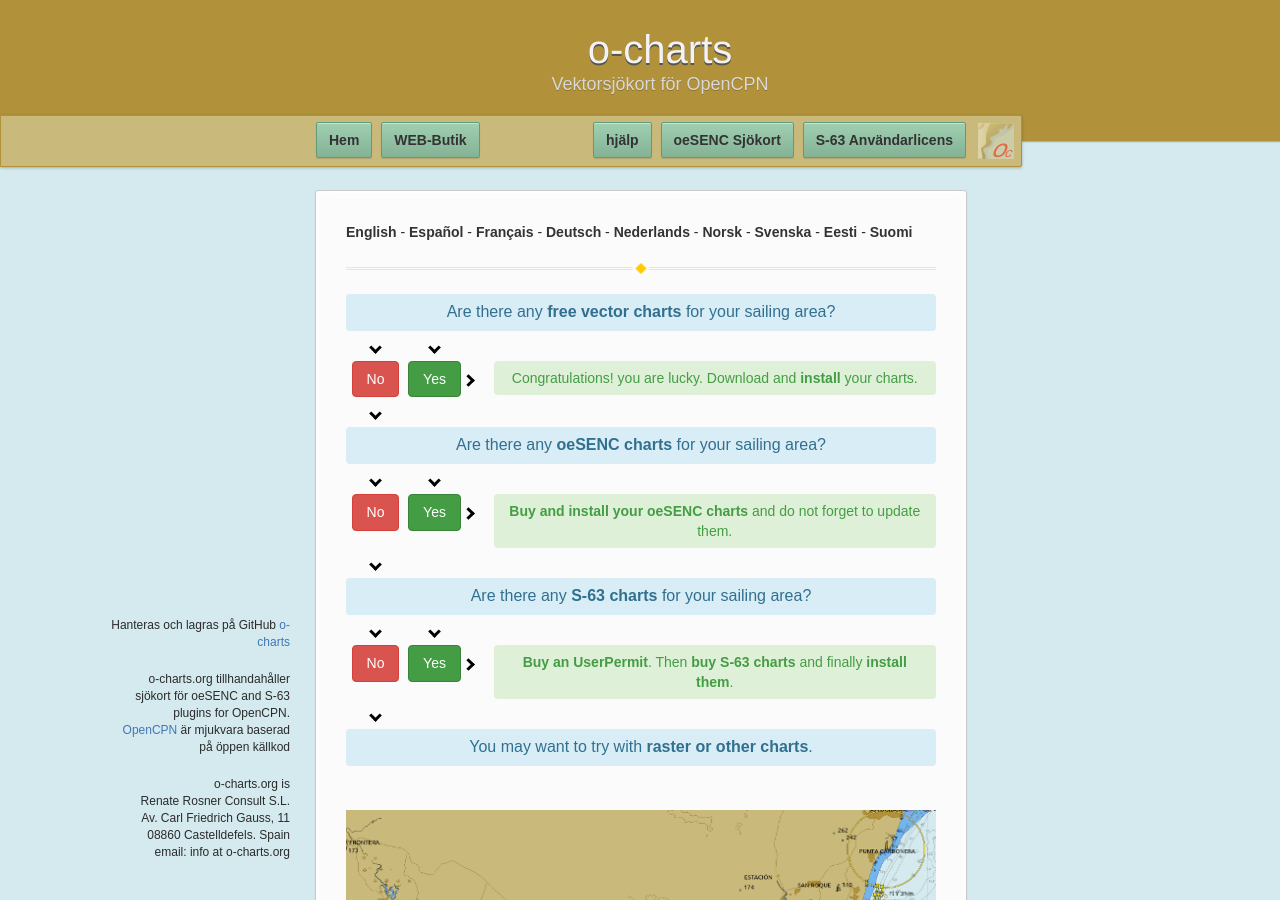
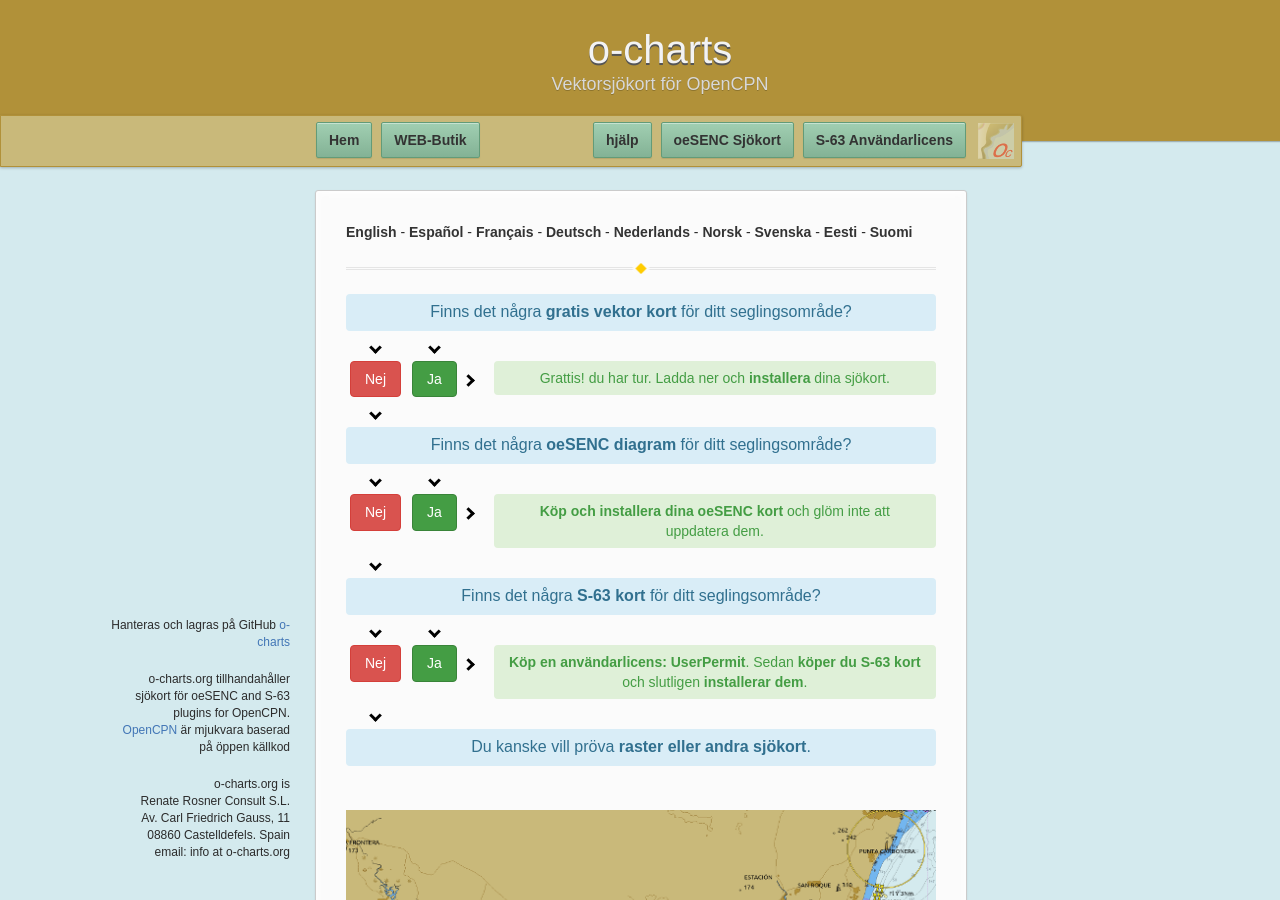
Before and after one commit to o-charts/manuals, a Jekyll site: the page built from index_sv_SE.md, in a window 1280 px wide and 900 px high. Built offline with Jekyll 4.4.1, drawn with Linux system fonts in a browser that asks for light colours.

Commit message:
Update index_sv_SE.md

```diff
--- a/index_sv_SE.md
+++ b/index_sv_SE.md
@@ -2,11 +2,14 @@
 layout: default_sv_SE
 ---
 <div class="questions">
+
 <div class="questionok question">
-Are there any <a href="https://opencpn.org/OpenCPN/info/chartsource.html"><strong>free vector charts</strong></a> for your sailing area?
+Finns det några <a href="https://opencpn.org/OpenCPN/info/chartsource.html"><strong>gratis vektor kort</strong></a> för ditt seglingsområde?
 </div>
 </div>
+
 <div class="arrows">
+
 <div class="answer col1 inline">
 <i class="down"></i>
 </div>
@@ -14,39 +17,53 @@
 <i class="down"></i>
 </div>
 </div>
+
 <div class="separator"></div>
+
 <div class="answers">
-<div class="answer col1 inline">
+  <div class="answer col1 inline">
+
 <div class="yesno no">
-No
+Nej
 </div>
+  </div>
+
+  <div class="answer col2 inline">
+
+<div class="yesno yes">
+Ja
 </div>
-<div class="answer col2 inline">
-<div class="yesno yes">
-Yes
-</div>
-</div>
+  </div>
 <div class="answer col3 inline">
 <i class="right"></i>
 </div>
-<div class="answer col4 inline">
+
+  <div class="answer col4 inline">
+
 <div class="questionok ok">
-Congratulations! you are lucky. Download and <a href="https://opencpn.org/wiki/dokuwiki/doku.php?id=opencpn:opencpn_user_manual:getting_started:chart_installation"><strong>install</strong></a> your charts.
+Grattis! du har tur. Ladda ner och <a href="https://opencpn.org/wiki/dokuwiki/doku.php?id=opencpn:opencpn_user_manual:getting_started:chart_installation"><strong>installera</strong></a> dina sjökort.
 </div>
+  </div>
 </div>
-</div>
+
 <div class="separator"></div>
+
 <div class="arrows">
+
 <div class="answer col1 inline">
 <i class="down"></i>
 </div>
 </div>
+
 <div class="questions">
+
 <div class="questionok question">
-Are there any <a href="https://o-charts.org/shop/index.php?id_category=8&controller=category"><strong>oeSENC charts</strong></a> for your sailing area?
+Finns det några <a href="https://o-charts.org/shop/index.php?id_category=8&controller=category"><strong>oeSENC diagram</strong></a> för ditt seglingsområde?
 </div>
 </div>
+
 <div class="arrows">
+
 <div class="answer col1 inline">
 <i class="down"></i>
 </div>
@@ -54,39 +71,53 @@
 <i class="down"></i>
 </div>
 </div>
+
 <div class="separator"></div>
+
 <div class="answers">
-<div class="answer col1 inline">
+  <div class="answer col1 inline">
+
 <div class="yesno no">
-No
+Nej
 </div>
+  </div>
+
+  <div class="answer col2 inline">
+
+<div class="yesno yes">
+Ja
 </div>
-<div class="answer col2 inline">
-<div class="yesno yes">
-Yes
-</div>
-</div>
+  </div>
 <div class="answer col3 inline">
 <i class="right"></i>
 </div>
-<div class="answer col4 inline">
+
+  <div class="answer col4 inline">
+
 <div class="questionok ok">
-<a href="./oesenc_en_US.html"><strong>Buy and install your oeSENC charts</strong></a> and do not forget to update them.
+<a href="./oesenc_en_US.html"><strong>Köp och installera dina oeSENC kort</strong></a> och glöm inte att uppdatera dem.
 </div>
+  </div>
 </div>
-</div>
+
 <div class="separator"></div>
+
 <div class="arrows">
+
 <div class="answer col1 inline">
 <i class="down"></i>
 </div>
 </div>
+
 <div class="questions">
+
 <div class="questionok question">
-Are there any <a href="https://www.chartworld.com/shop/off_enc"><strong>S-63 charts</strong></a> for your sailing area?
+Finns det några <a href="https://www.chartworld.com/shop/off_enc"><strong>S-63 kort</strong></a> för ditt seglingsområde?
 </div>
 </div>
+
 <div class="arrows">
+
 <div class="answer col1 inline">
 <i class="down"></i>
 </div>
@@ -94,37 +125,50 @@
 <i class="down"></i>
 </div>
 </div>
+
 <div class="separator"></div>
+
 <div class="answers">
-<div class="answer col1 inline">
+  <div class="answer col1 inline">
+
 <div class="yesno no">
-No
+Nej
 </div>
+  </div>
+
+  <div class="answer col2 inline">
+
+<div class="yesno yes">
+Ja
 </div>
-<div class="answer col2 inline">
-<div class="yesno yes">
-Yes
-</div>
-</div>
+  </div>
 <div class="answer col3 inline">
 <i class="right"></i>
 </div>
-<div class="answer col4 inline">
+
+  <div class="answer col4 inline">
+
 <div class="questionok ok">
-<a href="https://o-charts.org/shop/index.php?id_category=6&controller=category"><strong>Buy an UserPermit</strong></a>. Then <a href="https://www.chartworld.com/shop/off_enc"><strong>buy S-63 charts</strong></a> and finally <a href="./s63_en_US.html"><strong>install them</strong></a>.
+<a href="https://o-charts.org/shop/index.php?id_category=6&controller=category"><strong>Köp en användarlicens: UserPermit</strong></a>. Sedan <a href="https://www.chartworld.com/shop/off_enc"><strong>köper du S-63 kort</strong></a> och slutligen <a href="./s63_en_US.html"><strong> installerar dem</strong></a>.
 </div>
+  </div>
 </div>
-</div>
+
 <div class="separator"></div>
+
 <div class="arrows">
+
 <div class="answer col1 inline">
 <i class="down"></i>
 </div>
 </div>
+
 <div class="questions">
+
 <div class="questionok question">
-You may want to try with <a href="https://opencpn.org/OpenCPN/info/chartsource.html"><strong>raster or other charts</strong></a>.
+Du kanske vill pröva <a href="https://opencpn.org/OpenCPN/info/chartsource.html"><strong>raster eller andra sjökort</strong></a>.
 </div>
 </div>
-<br><br>
+
+<br />
 ![oesenc chart](./assets/images/oesenc_chart.png)
```
